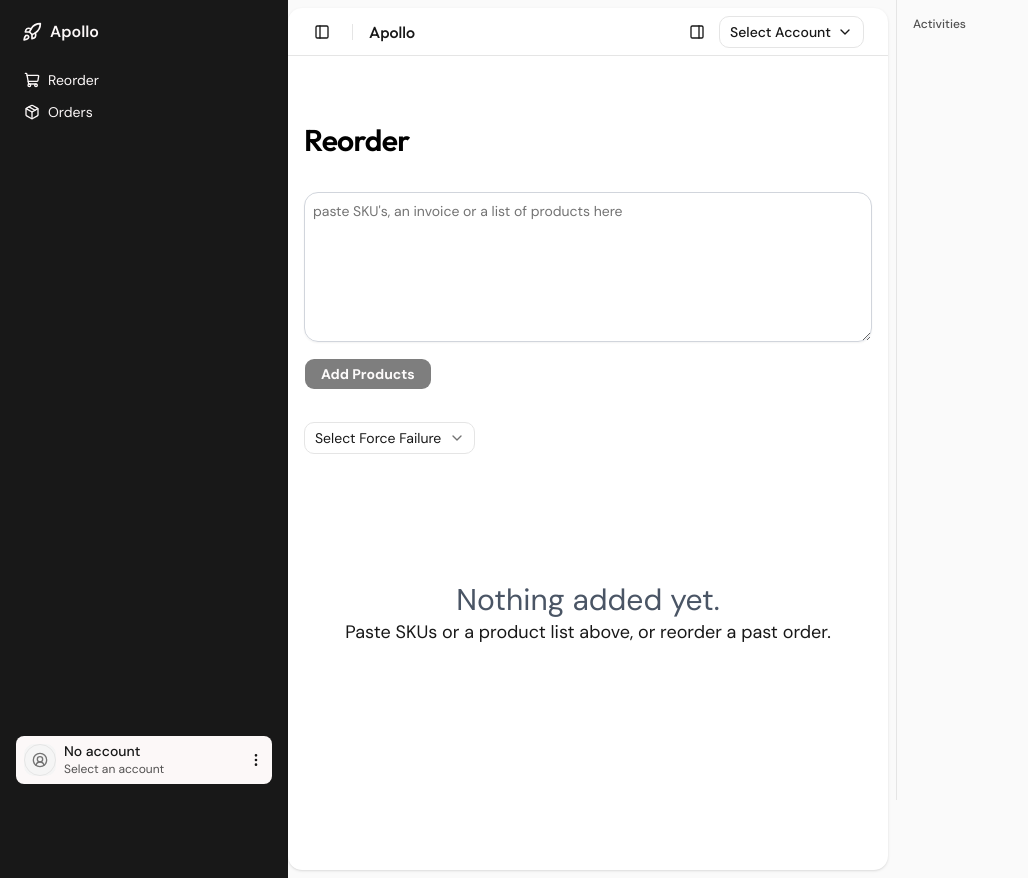
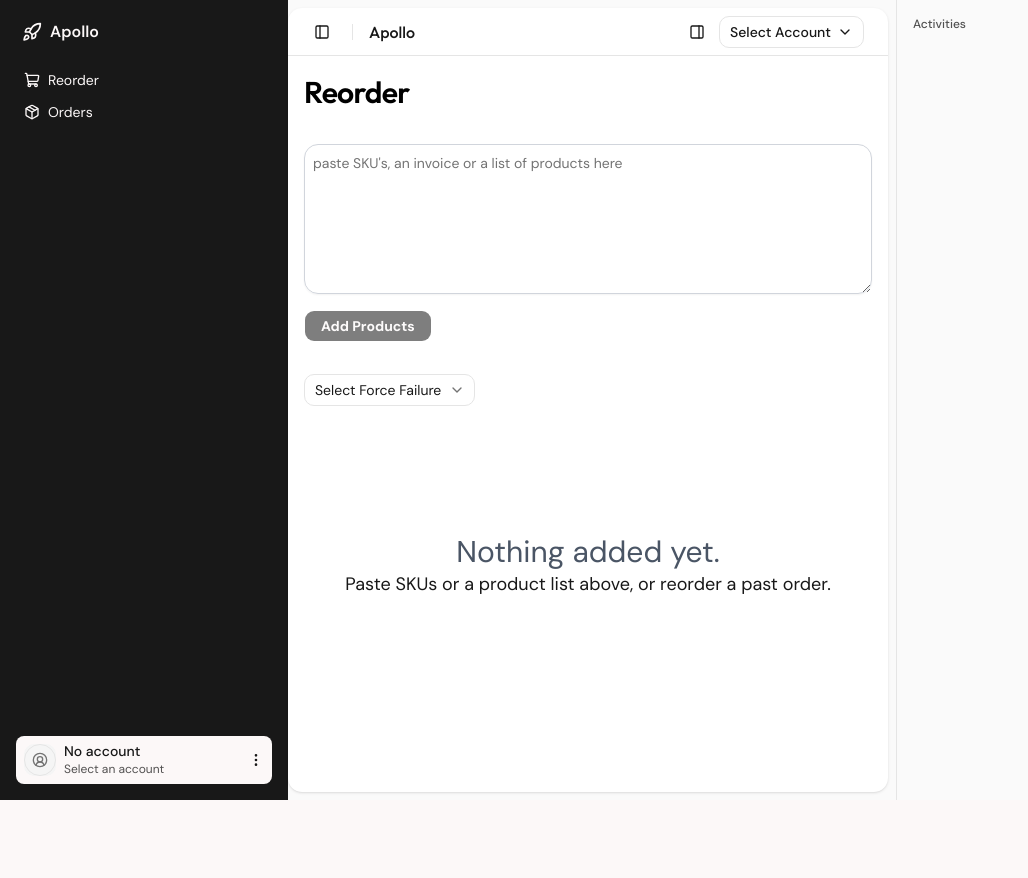
Before and after one commit to mtq01/apollo, a Next.js app: page / in a window 1280 px wide. Shown: the whole page, without its empty margins (0-1028 px from the left). After the commit the page ends 800 px from the top, so only its background shows below. Built offline with nearby package versions, Linux system fonts and the light colour scheme.

Commit message:
adjusted padding on the orders page

```diff
--- a/app/orders/page.tsx
+++ b/app/orders/page.tsx
@@ -109,7 +109,7 @@ export default function OrdersPage() {
   }
 
   return (
-    <div className="flex w-full min-w-0 flex-col items-start px-16 py-16 text-left">
+    <div className="flex w-full min-w-0 flex-col items-start px-4 py-4 text-left">
       <h1 className="mb-8 max-w-xs text-3xl font-semibold leading-10 tracking-tight text-black">
         Order History
       </h1>
--- a/app/page.tsx
+++ b/app/page.tsx
@@ -243,7 +243,7 @@ export default function Reorder() {
   };
 
   return (
-    <div className="flex flex-col w-full min-w-0 items-start text-left px-4 py-16">
+    <div className="flex flex-col w-full min-w-0 items-start text-left px-4 py-4">
       <h1 className="max-w-xs text-3xl font-semibold leading-10 tracking-tight text-black mb-8">
         Reorder
       </h1>
```
